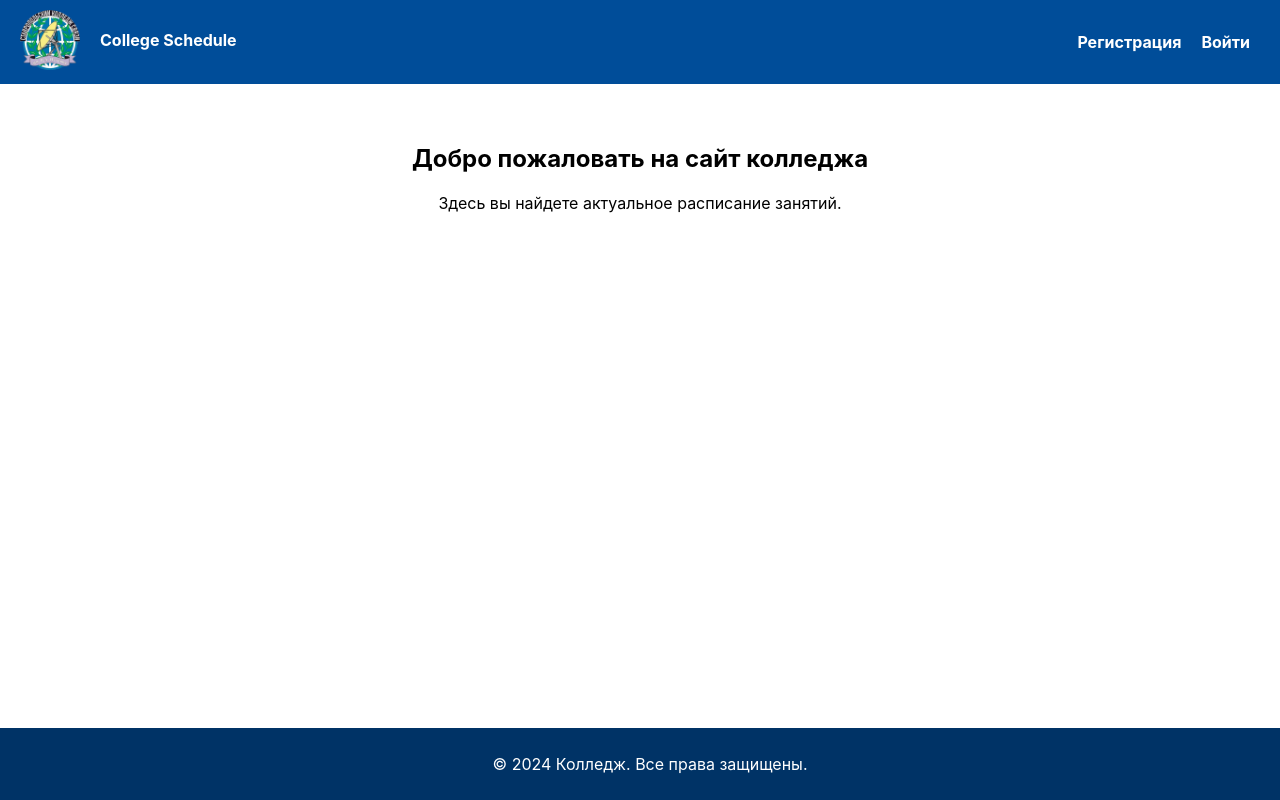
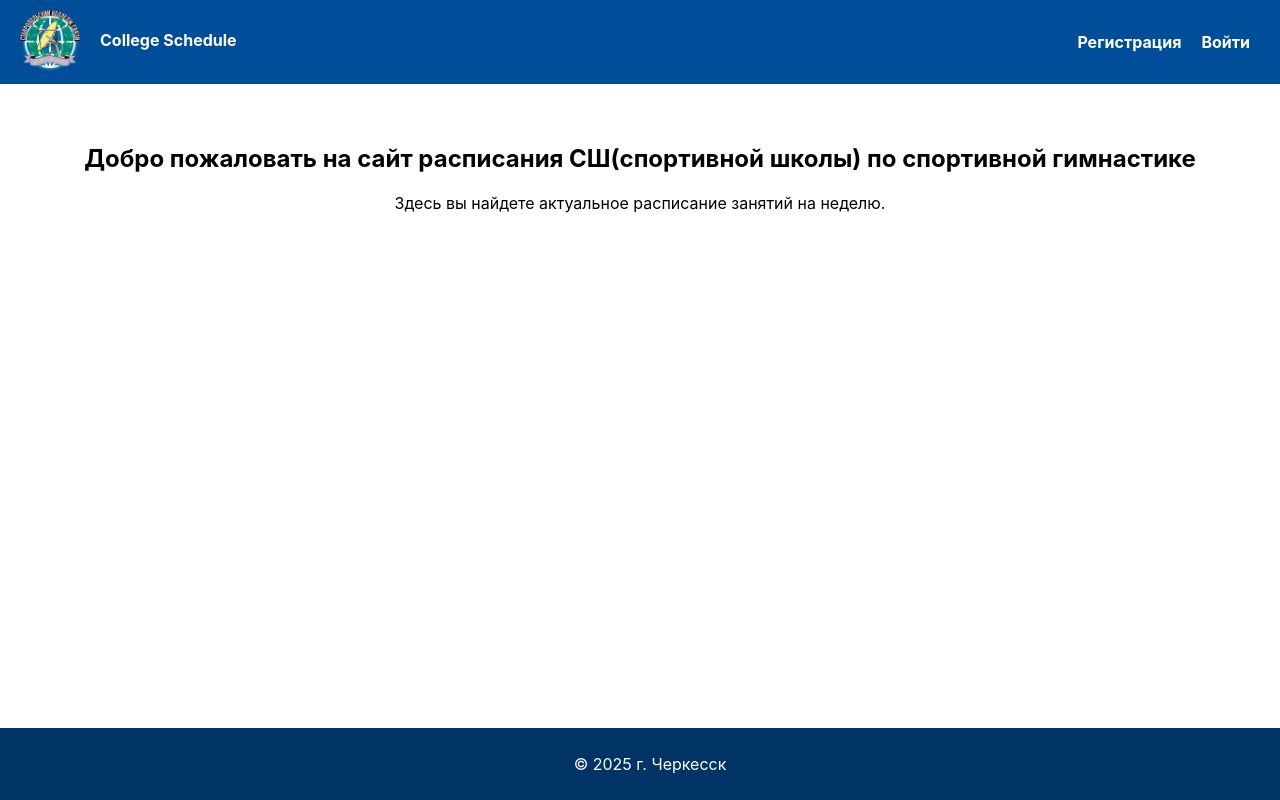
Before and after one commit to robeN1337/SportSchoolSchedule, a React (Create React App) app in the folder SportSchool.React/: page / in a window 1280 px wide. Built offline with nearby package versions, Linux system fonts and the light colour scheme.

Commit message:
changed to school

```diff
--- a/SportSchool.React/src/components/FooterComponent/Footer.jsx
+++ b/SportSchool.React/src/components/FooterComponent/Footer.jsx
@@ -4,7 +4,7 @@ import './Footer.css';
 const Footer = () => {
   return (
     <footer className="footer">
-      <p>© 2024 Колледж. Все права защищены.</p>
+      <p>© 2025 г. Черкесск</p>
     </footer>
   );
 };
--- a/SportSchool.React/src/components/HeaderComponent/Header.jsx
+++ b/SportSchool.React/src/components/HeaderComponent/Header.jsx
@@ -8,8 +8,8 @@ const Header = () => {
     return (
       <header className="header">
         <div className="logo">
-          <img src="../../../logomain.png" alt="Logo" className="logo-image" />
-          <span className="logo-text"> <Link to="/"> College Schedule  </Link> </span>
+          <img src="../../../logomain2.png" alt="Logo" className="logo-image" />
+          <span className="logo-text"> <Link to="/"> РГБУ "СШ по Спортивной гимнастике"  </Link> </span>
         </div>
         <nav>
           <ul className="nav-links">
--- a/SportSchool.React/src/components/HomeComponent/Home.jsx
+++ b/SportSchool.React/src/components/HomeComponent/Home.jsx
@@ -6,8 +6,8 @@ const Home = () => {
   return (
     <div className="home">
       <section className="hero">
-        <h1>Добро пожаловать на сайт колледжа</h1>
-        <p>Здесь вы найдете актуальное расписание занятий.</p>
+        <h1>Добро пожаловать на сайт расписания СШ(спортивной школы) по спортивной гимнастике</h1>
+        <p>Здесь вы найдете актуальное расписание занятий на неделю.</p>
       </section>
 
     </div>
```
Also changed, not shown: SportSchool.React/public/logomain2.png (added).
